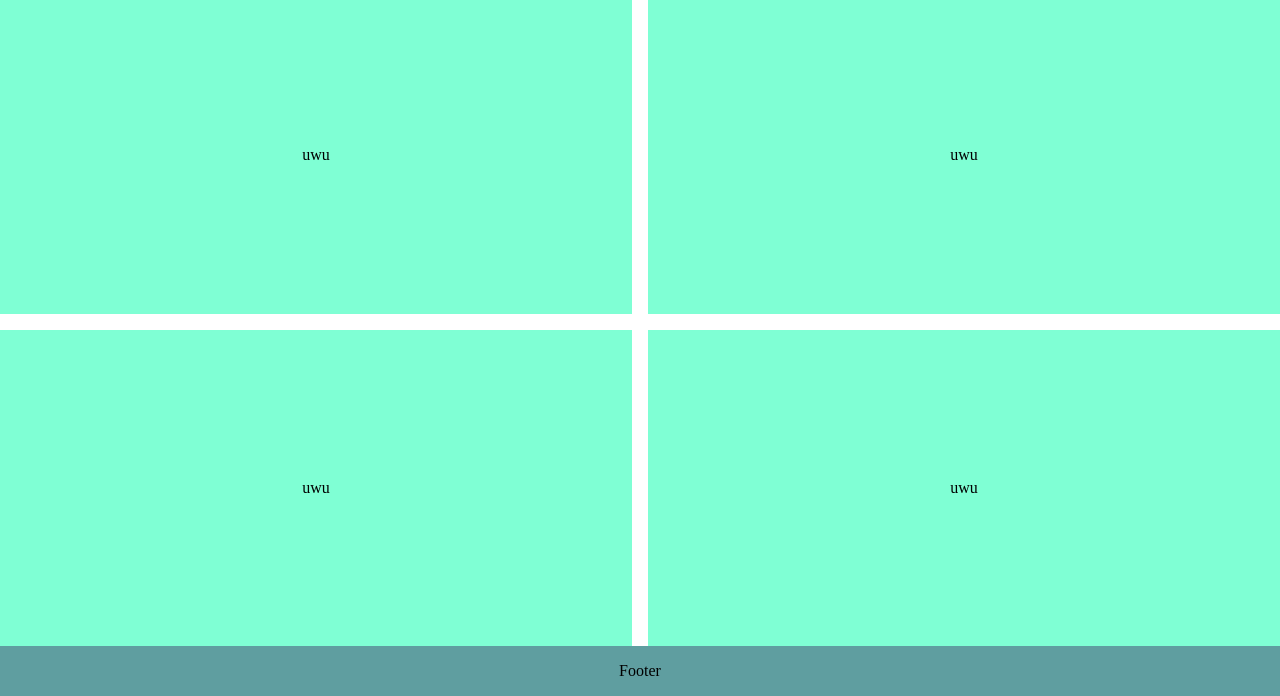
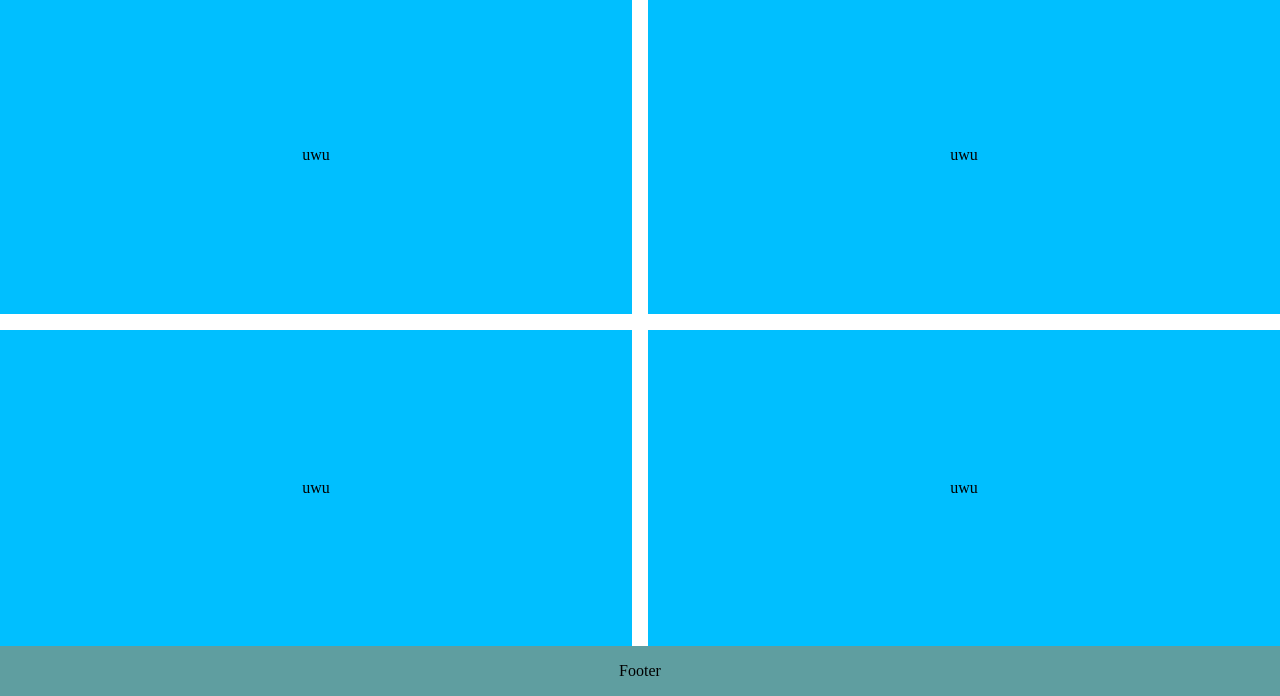
Before and after one commit to Aritz1019/Aritz1019.github.io, a plain HTML site: page index.html in a window 1280 px wide. Shown: the part 104-800 px from the top of the page. Drawn offline with Linux system fonts and the light colour scheme.

Commit message:
section background color to deepskyblue

```diff
--- a/index.css
+++ b/index.css
@@ -31,7 +31,7 @@ main section{
     display: flex;
     justify-content: center;
     align-items: center;
-    background-color: aquamarine;
+    background-color: deepskyblue;
 }
 
 footer{
```
